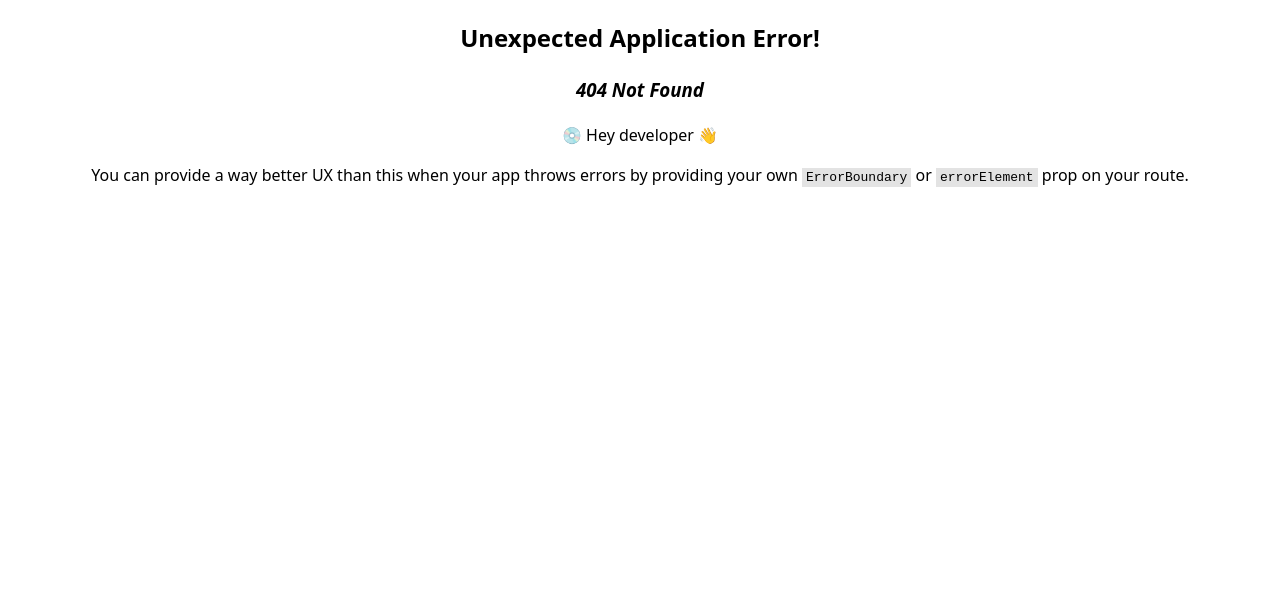
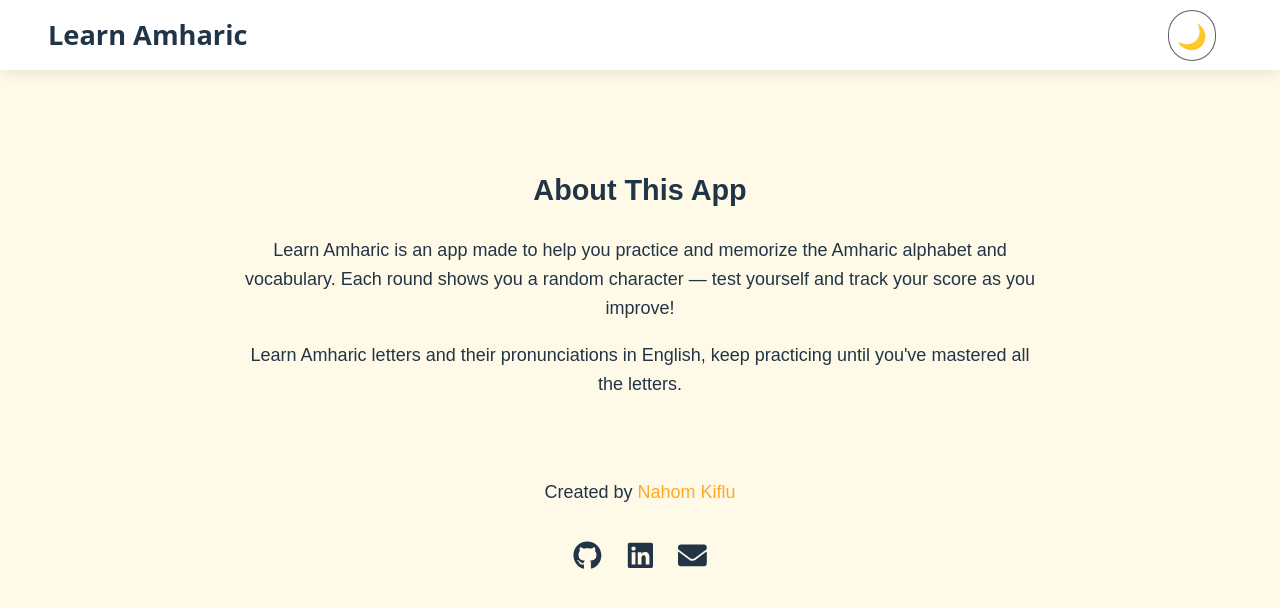
Before and after one commit to Nah4-4/learn-amharic, a React (Vite) app: page /about in a window 1280 px wide. Before the commit this address had no page. Shown: the top 608 px of the page. Built offline with nearby package versions, Linux system fonts and the light colour scheme.

Commit message:
did end logic and about page

```diff
--- a/package.json
+++ b/package.json
@@ -12,6 +12,7 @@
   "dependencies": {
     "react": "^19.1.1",
     "react-dom": "^19.1.1",
+    "react-icons": "^5.5.0",
     "react-router-dom": "^7.9.4"
   },
   "devDependencies": {
--- /dev/null
+++ b/src/About.css
@@ -0,0 +1,42 @@
+.about-page {
+  min-height: 100vh;
+  display: flex;
+  flex-direction: column;
+  align-items: center;
+  justify-content: flex-start;
+  font-family: "Poppins", sans-serif;
+}
+
+.about-content {
+  max-width: 800px;
+  text-align: center;
+  margin-top: 4rem;
+  padding: 0 1rem;
+}
+
+.about-content h2 {
+  margin-bottom: 1.5rem;
+  font-size: 1.8rem;
+}
+
+.about-content p {
+  line-height: 1.6;
+  margin-bottom: 1rem;
+  font-size: large;
+}
+.credits{
+    margin-top: 5rem;
+}
+
+.credits span {
+  color: #ffa726;
+  font-weight: 500;
+}
+
+.social-links {
+  display: flex;
+  justify-content: center;
+  gap: 1.5rem;
+  margin-top: 2rem;
+  font-size: 1.8rem;
+}
--- /dev/null
+++ b/src/About.jsx
@@ -0,0 +1,45 @@
+import "./About.css";
+import { FaGithub, FaLinkedin, FaEnvelope } from "react-icons/fa";
+
+export default function About() {
+  return (
+    <div className="about-page">
+      <main className="about-content">
+        <h2>About This App</h2>
+        <p>
+          Learn Amharic is an app made to help
+          you practice and memorize the Amharic alphabet and vocabulary. Each
+          round shows you a random character — test yourself and track your
+          score as you improve!
+        </p>
+        <p>
+            Learn Amharic letters and their pronunciations in English,
+            keep practicing until you've mastered all the letters.
+        </p>
+         <p className="credits">
+          Created by <span>Nahom Kiflu</span><br />
+        </p>
+
+        <div className="social-links">
+          <a
+            href="https://github.com/Nah4-4"
+            target="_blank"
+            rel="noopener noreferrer"
+          >
+            <FaGithub />
+          </a>
+          <a
+            href="https://www.linkedin.com/in/nahom-kiflu-50b4472b5"
+            target="_blank"
+            rel="noopener noreferrer"
+          >
+            <FaLinkedin />
+          </a>
+          <a href="mailto:nahokifl@gmail.com">
+            <FaEnvelope />
+          </a>
+        </div>
+      </main>
+    </div>
+  );
+}
--- a/src/Game.css
+++ b/src/Game.css
@@ -62,3 +62,7 @@
   justify-items: center;
   padding: 0 3rem 3rem 3rem;
 }
+
+button:disabled{
+  color:gray;
+}
--- a/src/Game.jsx
+++ b/src/Game.jsx
@@ -1,12 +1,13 @@
-import { useState } from "react";
+import { useState, useEffect } from "react";
 import "./Game.css";
 import Setting from "./Setting";
 import { useNavigate } from "react-router-dom";
 import Card from "./Card";
+import { useRef } from "react";
 
 function Game() {
   //*add multiple choice option
-  const data = [
+   const data = [
     { key: 1, am: "ሀ", en: "ha" },
     { key: 2, am: "ሁ", en: "hu" },
     { key: 3, am: "ሂ", en: "hi" },
@@ -247,6 +248,7 @@ function Game() {
     { key: 238, am: "ቮ", en: "vo" },
   ];
   const [wrongAnswers, setWrongAnswers] = useState([]);
+  const [totalWrongAnswers, setTotalWrongAnswers] = useState([]);
   const navigate = useNavigate();
   const [showAnswer, setShowAnswer] = useState(false);
   const [score, setScore] = useState(0);
@@ -255,6 +257,7 @@ function Game() {
   const [openSetting, setOpenSetting] = useState(false);
   const [openContinue, setOpenContinue] = useState(false);
   const [count, setCount] = useState(1);
+  const [end, setEnd] = useState(false);
   const [gameSettings, setGameSettings] = useState(() => {
     const storedVolume = localStorage.getItem("volume");
     const storedLetters = localStorage.getItem("letters");
@@ -266,8 +269,6 @@ function Game() {
 
   const openHandler = () => setOpenSetting(true);
   const closeHandler = () => setOpenSetting(false);
-
-  // Assuming data = [{ key: 1, am: "አ", en: "a" }, { key: 2, am: "በ", en: "b" }, ...]
 
   const getShuffledPool = () => {
     // Shuffle based on object indices
@@ -291,20 +292,17 @@ function Game() {
   function nextLetter() {
     setCount((prev) => prev + 1);
     let newPool = [...pool];
-
+    //end
     if (newPool.length === 0) {
-      console.log("end");
-      // Add your end-game logic here
+      setWrongAnswers([...totalWrongAnswers, ...wrongAnswers]);
+      setOpenContinue(true);
+      setEnd(true);
       return;
     }
-
+    //continue page
     if (count === gameSettings.letters) {
       setCount(1);
       setOpenContinue(true);
-      // if (!continueGame) {
-      //   navigate("/");
-      //   return;
-      // }
     }
 
     const nextIdx = newPool.pop();
@@ -323,6 +321,7 @@ function Game() {
       setScore(score + 1);
       setCheckBool(false);
       setNextBool(true);
+      setShowAnswer(true);
     }
   }
   function handleWrongScore() {
@@ -330,11 +329,40 @@ function Game() {
       setWrongAnswers([...wrongAnswers, currentItem]);
       setCheckBool(false);
       setNextBool(true);
+      setShowAnswer(true);
     }
   }
   function handleSettingsSave(data) {
     setGameSettings(data);
   }
+  function handleGoHome() {
+    navigate("/");
+  }
+  function handleContinueGame() {
+    setOpenContinue(false);
+    setTotalWrongAnswers((prev) => [...prev, ...wrongAnswers]);
+    setWrongAnswers([]);
+  }
+  const hasMounted = useRef(false);
+
+  useEffect(() => {
+    if (hasMounted.current) {
+      const newPool = getShuffledPool();
+      const newIndex = newPool.pop();
+      setPool(newPool);
+      setRandomIndex(newIndex);
+      setScore(0);
+      setWrongAnswers([]);
+      setCount(1);
+      setShowAnswer(false);
+      setCheckBool(true);
+      setNextBool(false);
+      setOpenContinue(false);
+      setEnd(false);
+    } else {
+      hasMounted.current = true; // skip first run
+    }
+  }, [gameSettings]);
 
   return (
     <>
@@ -348,14 +376,41 @@ function Game() {
       {openContinue && (
         <div>
           <div className="wrapper">
-            <h2>Wrong Answers</h2>
+            {!end ? (
+              <h2>Wrong Answers Review</h2>
+            ) : (
+              <h2>Final Wrong Answers Review</h2>
+            )}
+            {end && <h2 style={{ marginTop: "0" }}>Score: {score}</h2>}
+            {wrongAnswers.length === 0 && (
+              <h2 style={{ fontWeight: "normal" }}>No wrong answers</h2>
+            )}
             <div className="card-grid">
               <Card data={wrongAnswers}></Card>
             </div>
           </div>
-          <div style={{margin:"1rem", textAlign:"end", paddingRight:"2rem", gap:"3rem"}}>
-            <button style={{padding:"0.8rem", marginRight:"1rem"}}>Go to home</button>
-            <button style={{padding:"0.8rem"}}>Continue  -{">"}</button>
+          <div
+            style={{
+              margin: "1rem",
+              textAlign: "end",
+              paddingRight: "2rem",
+              gap: "3rem",
+            }}
+          >
+            <button
+              style={{ padding: "0.8rem", marginRight: "1rem" }}
+              onClick={handleGoHome}
+            >
+              Go to home
+            </button>
+            {!end && (
+              <button
+                style={{ padding: "0.8rem" }}
+                onClick={handleContinueGame}
+              >
+                Continue -{">"}
+              </button>
+            )}
           </div>
         </div>
       )}
```
Also changed, not shown: src/main.jsx (+23 -17 lines), 1 other file (tests, documents, lock files or other folders).
